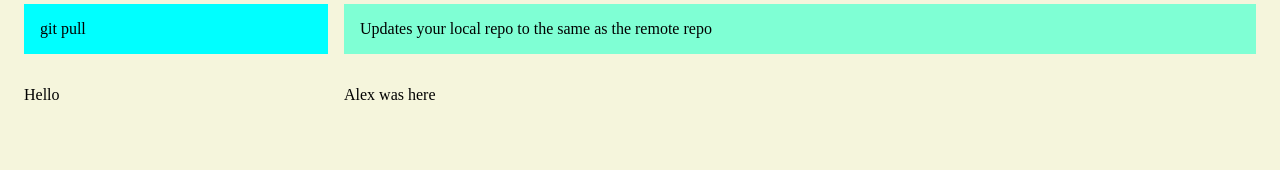
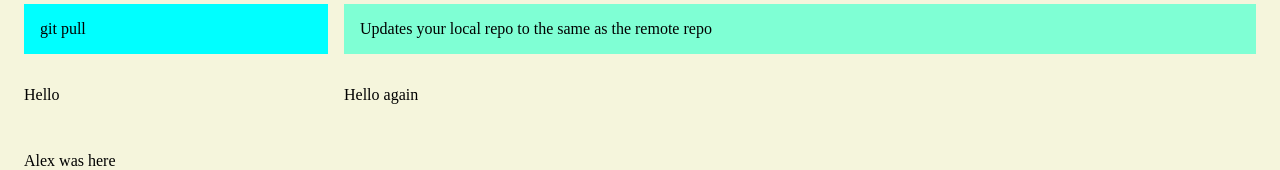
Before and after one commit to PriyeshIllam/version-control, a plain HTML site: page index.html in a window 1280 px wide. Shown: the part 240-410 px from the top of the page. Drawn offline with Linux system fonts and the light colour scheme.

Commit message:
Added yet another text

```diff
--- a/index.html
+++ b/index.html
@@ -20,6 +20,7 @@
         <div class="git-commands__command">git pull</div>
         <div class="git-commands__effect">Updates your local repo to the same as the remote repo</div>
         <div><p>Hello</p></div>
+        <div><p>Hello again</p></div>
         <div>
             <p>Alex was here</p>
         </div>
```
